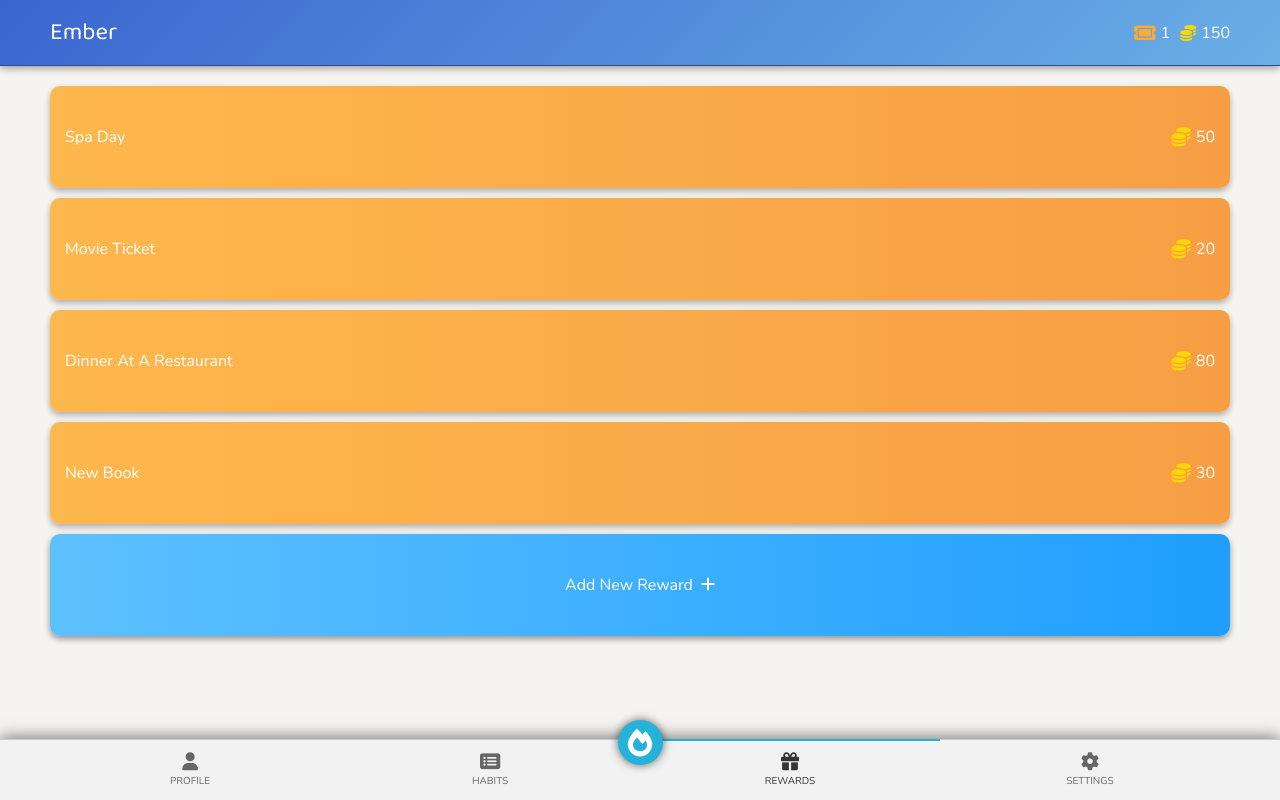
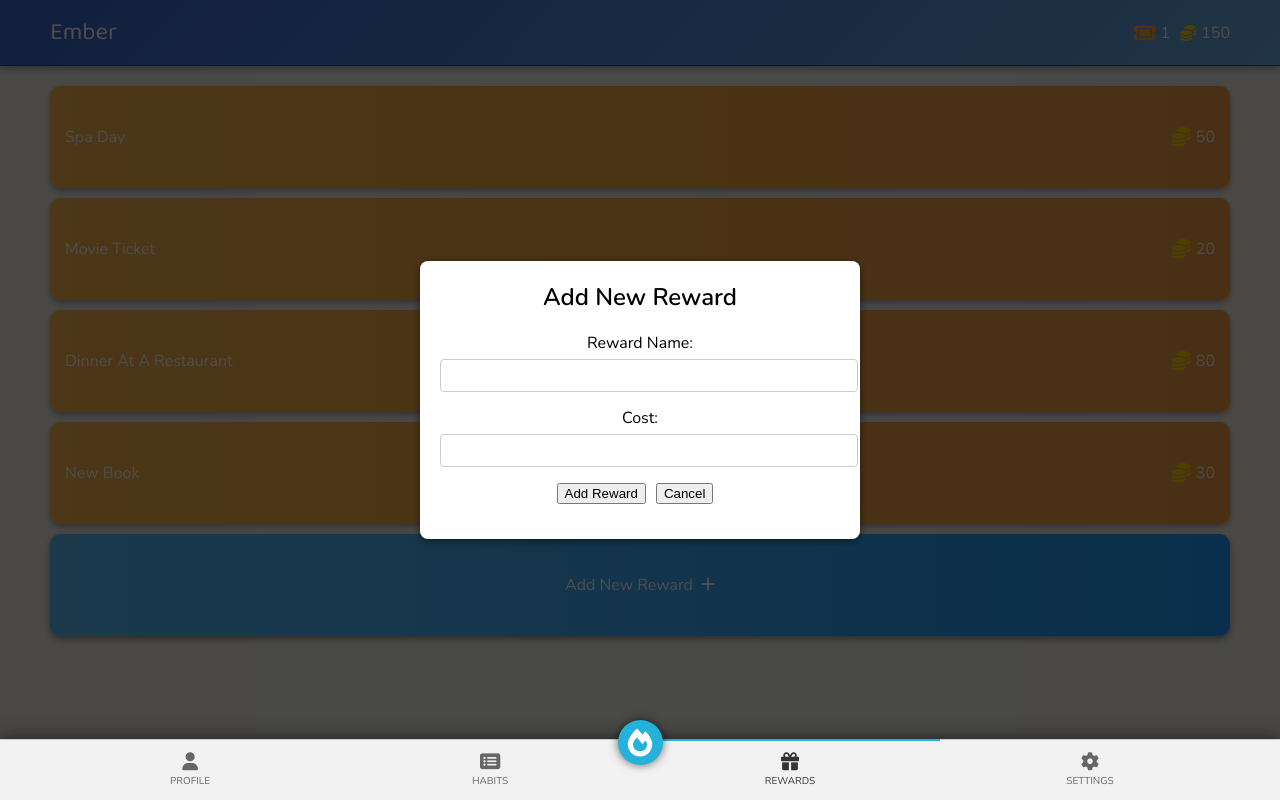
Before and after one commit to joseph-johnson27001/habit-spinner, a Vue app: page /rewards in a window 1280 px wide. Both pictures are taken after a click on the label "Add New Reward". Built offline with nearby package versions, Linux system fonts and the light colour scheme.

Commit message:
Add new reward functionality

```diff
--- /dev/null
+++ b/src/components/Rewards/AddNewRewardModal.vue
@@ -0,0 +1,121 @@
+<template>
+  <div class="modal-overlay" v-if="isVisible">
+    <div class="modal-content">
+      <h2>Add New Reward</h2>
+      <form @submit.prevent="handleAddReward">
+        <div class="form-group">
+          <label for="rewardName">Reward Name:</label>
+          <input
+            type="text"
+            id="rewardName"
+            v-model="newReward.name"
+            required
+          />
+        </div>
+
+        <div class="form-group">
+          <label for="rewardCost">Cost:</label>
+          <input
+            type="number"
+            id="rewardCost"
+            v-model="newReward.cost"
+            min="1"
+            required
+          />
+        </div>
+
+        <div class="form-group">
+          <button type="submit">Add Reward</button>
+          <button type="button" @click="closeModal">Cancel</button>
+        </div>
+      </form>
+    </div>
+  </div>
+</template>
+
+<script>
+import { mapActions } from "vuex";
+
+export default {
+  name: "AddNewRewardModal",
+  props: {
+    isVisible: {
+      type: Boolean,
+      required: true,
+    },
+  },
+  data() {
+    return {
+      newReward: {
+        name: "",
+        cost: null,
+      },
+    };
+  },
+  methods: {
+    ...mapActions("rewards", ["addReward"]),
+    async handleAddReward() {
+      const reward = {
+        name: this.newReward.name,
+        cost: Number(this.newReward.cost),
+        redeemed: false,
+      };
+      await this.addReward(reward);
+      this.closeModal();
+    },
+    closeModal() {
+      this.$emit("close");
+      this.newReward.name = "";
+      this.newReward.cost = null;
+    },
+  },
+};
+</script>
+
+<style scoped>
+.modal-overlay {
+  position: fixed;
+  top: 0;
+  left: 0;
+  right: 0;
+  bottom: 0;
+  background: rgba(0, 0, 0, 0.7);
+  display: flex;
+  justify-content: center;
+  align-items: center;
+  z-index: 1000;
+}
+
+.modal-content {
+  background: white;
+  padding: 20px;
+  border-radius: 8px;
+  box-shadow: 0 2px 10px rgba(0, 0, 0, 0.5);
+  width: 400px;
+}
+
+h2 {
+  margin-top: 0;
+}
+
+.form-group {
+  margin-bottom: 15px;
+}
+
+label {
+  display: block;
+  margin-bottom: 5px;
+}
+
+input[type="text"],
+input[type="number"] {
+  width: 100%;
+  padding: 8px;
+  border: 1px solid #ccc;
+  border-radius: 4px;
+}
+
+button {
+  margin-right: 10px;
+}
+</style>
--- a/src/store/modules/Rewards.js
+++ b/src/store/modules/Rewards.js
@@ -1,4 +1,3 @@
-// store/modules/Rewards.js
 export default {
   namespaced: true,
   state: () => ({
--- a/src/views/RewardsPage.vue
+++ b/src/views/RewardsPage.vue
@@ -1,5 +1,6 @@
 <template>
   <div class="rewards-page">
+    <!-- Rewards List -->
     <div class="rewards-list">
       <RewardCard
         v-for="(reward, index) in rewards"
@@ -11,20 +12,35 @@
         @redeem="redeemReward(index)"
       />
     </div>
+
+    <!-- New Reward Card -->
     <NewRewardCard @add="showAddRewardDialog" />
+
+    <!-- Add New Reward Modal -->
+    <AddNewRewardModal
+      :isVisible="isModalVisible"
+      @close="isModalVisible = false"
+    />
   </div>
 </template>
 
 <script>
-import { mapGetters, mapActions } from "vuex";
 import RewardCard from "@/components/Rewards/RewardCard.vue";
 import NewRewardCard from "@/components/Rewards/NewRewardCard.vue";
+import AddNewRewardModal from "@/components/Rewards/AddNewRewardModal.vue";
+import { mapGetters } from "vuex";
 
 export default {
   name: "RewardsPage",
   components: {
     RewardCard,
     NewRewardCard,
+    AddNewRewardModal,
+  },
+  data() {
+    return {
+      isModalVisible: false,
+    };
   },
   computed: {
     ...mapGetters("rewards", ["allRewards"]),
@@ -33,9 +49,11 @@ export default {
     },
   },
   methods: {
-    ...mapActions("rewards", ["redeemReward"]),
+    redeemReward(index) {
+      this.REDEEM_REWARD(index);
+    },
     showAddRewardDialog() {
-      console.log("Add new reward dialog triggered!");
+      this.isModalVisible = true;
     },
   },
 };
```
